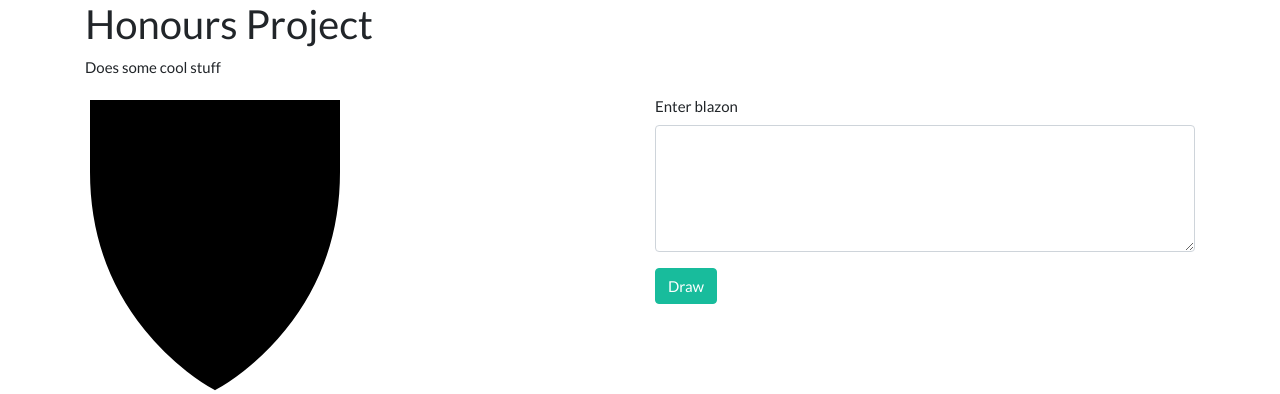
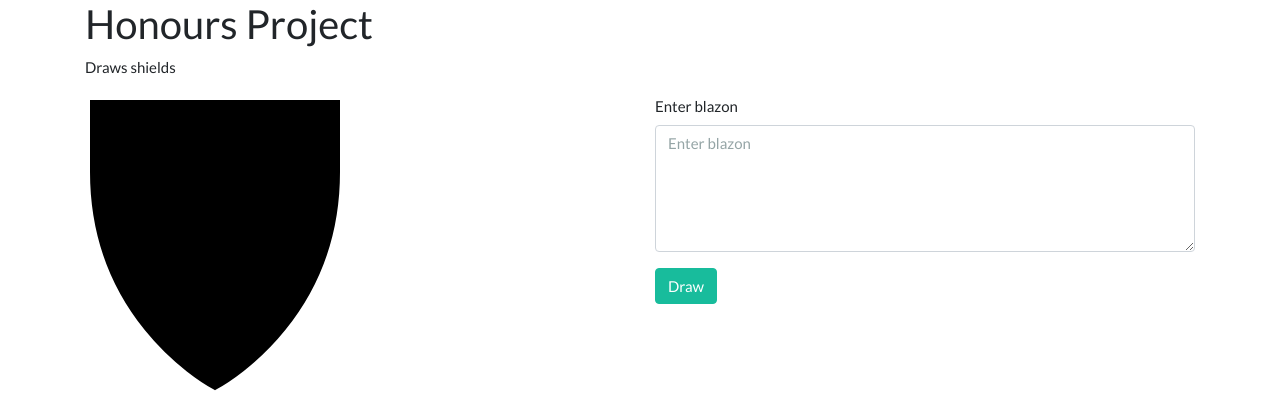
Before and after one commit to neanias/proj-webapp, a Flask app: page / in a window 1280 px wide. Shown: the top 394 px of the page. Run offline with Flask 2, Linux system fonts and the light colour scheme; some libraries are stand-ins or nearby versions.

Commit message:
Tweak index template

```diff
--- a/app/templates/index.html
+++ b/app/templates/index.html
@@ -1,7 +1,7 @@
 {% extends "layout.html" %}
 {% block body %}
 <h2>Honours Project</h2>
-<p>Does some cool stuff</p>
+<p>Draws shields</p>
 <div class="row">
   <div class="col">
     <svg
@@ -34,7 +34,7 @@
     <form action="/_parse" method="post" accept-charset="utf-8">
       <div class="form-group">
         <label for="blazon" class="control-label">Enter blazon</label>
-        <textarea class="form-control" type="textarea" name="blazon" id="blazon" rows="5" cols="40"></textarea>
+        <textarea class="form-control" placeholder="Enter blazon" required="true" name="blazon" id="blazon" rows="5" cols="40"></textarea>
       </div>
       <button type="submit" class="btn btn-success">Draw</button>
     </form>
```
